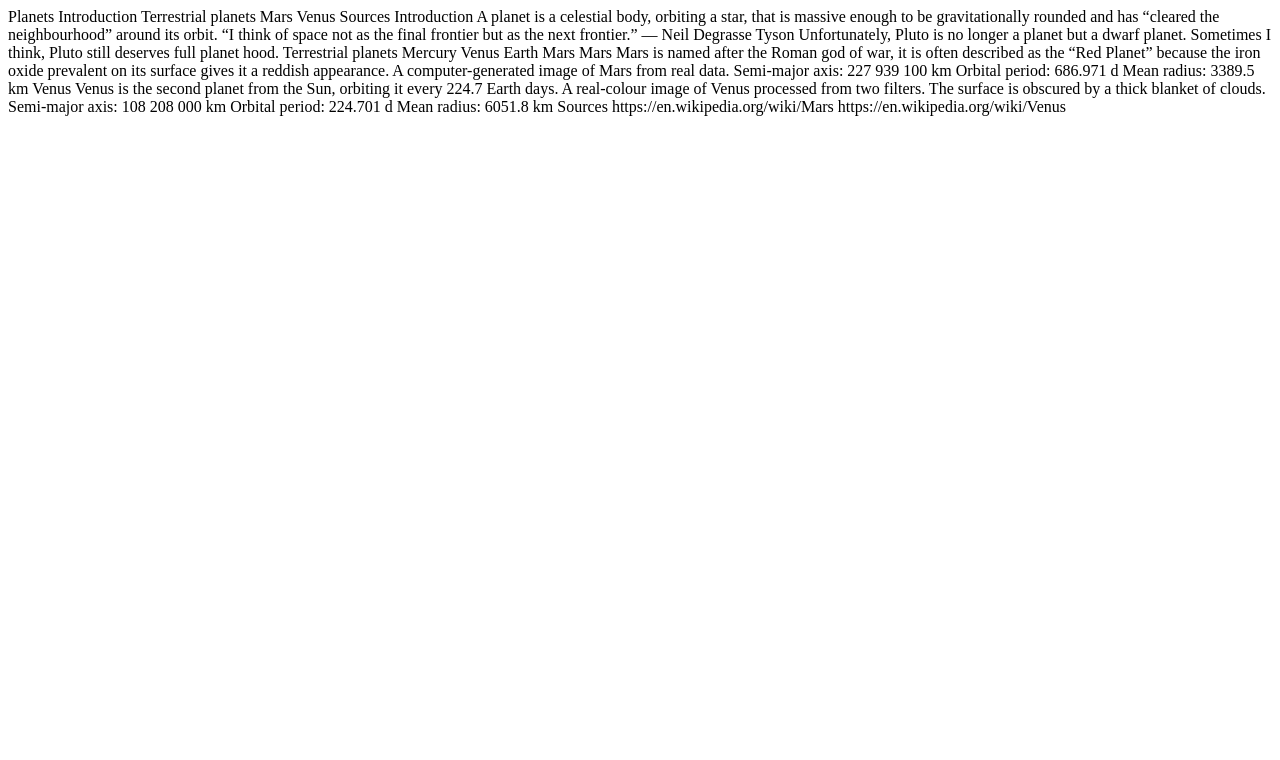
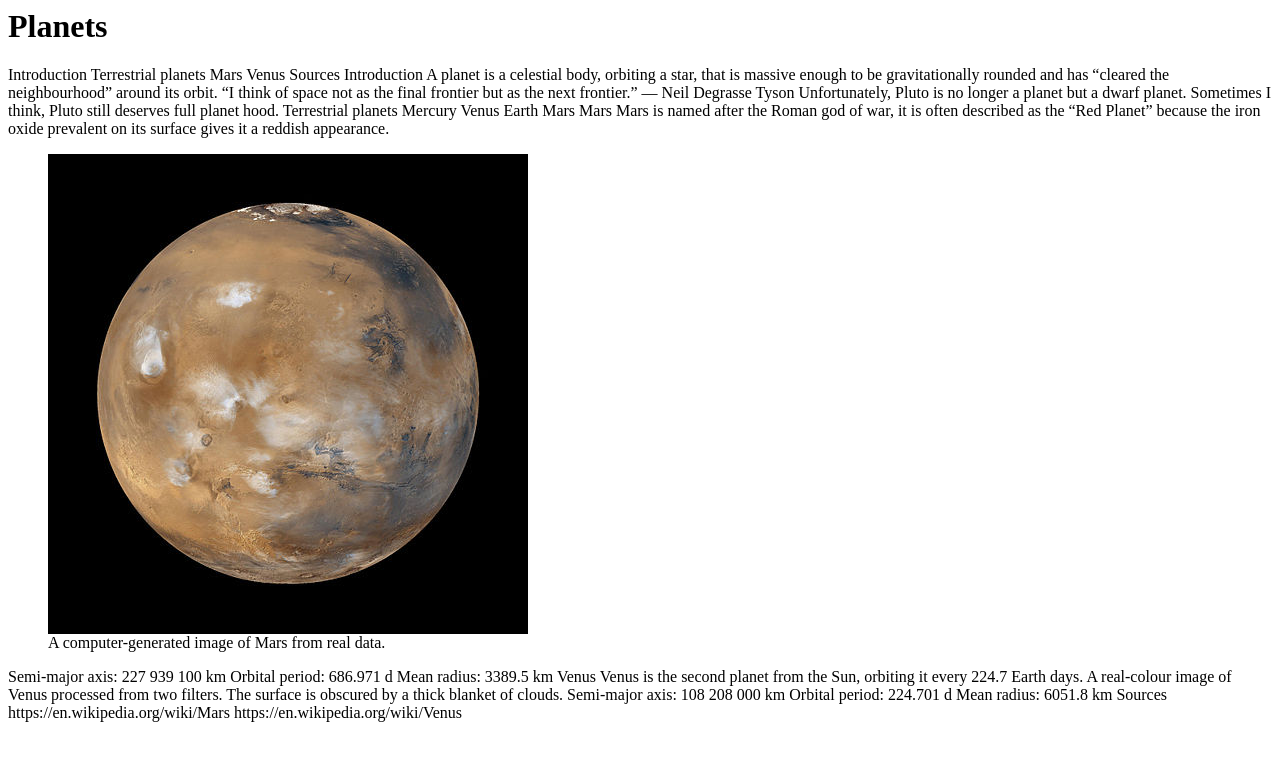
Before and after one commit to anthonyaubrey/dsn1674-assignment-2, a plain HTML site: page index.html in a window 1280 px wide. Drawn offline with Linux system fonts and the light colour scheme.

Commit message:
Added Header and Mars img

```diff
--- a/index.html
+++ b/index.html
@@ -1,4 +1,6 @@
-Planets
+<header>
+  <h1>Planets</h1>
+</header>
 
 Introduction
 Terrestrial planets
@@ -26,8 +28,10 @@ Mars
 
 Mars is named after the Roman god of war, it is often described as the “Red Planet” because the iron oxide prevalent on its surface gives it a reddish appearance.
 
-A computer-generated image of Mars from real data.
-
+<figure>
+  <img src="images/mars.jpg"alt="This is a picture of Mars.">
+  <figcaption>A computer-generated image of Mars from real data.</figcaption>
+</figure>
 Semi-major axis:
 227 939 100 km
 
```
Also changed, not shown: images/mars.jpg (added), images/venus.jpg (added).
